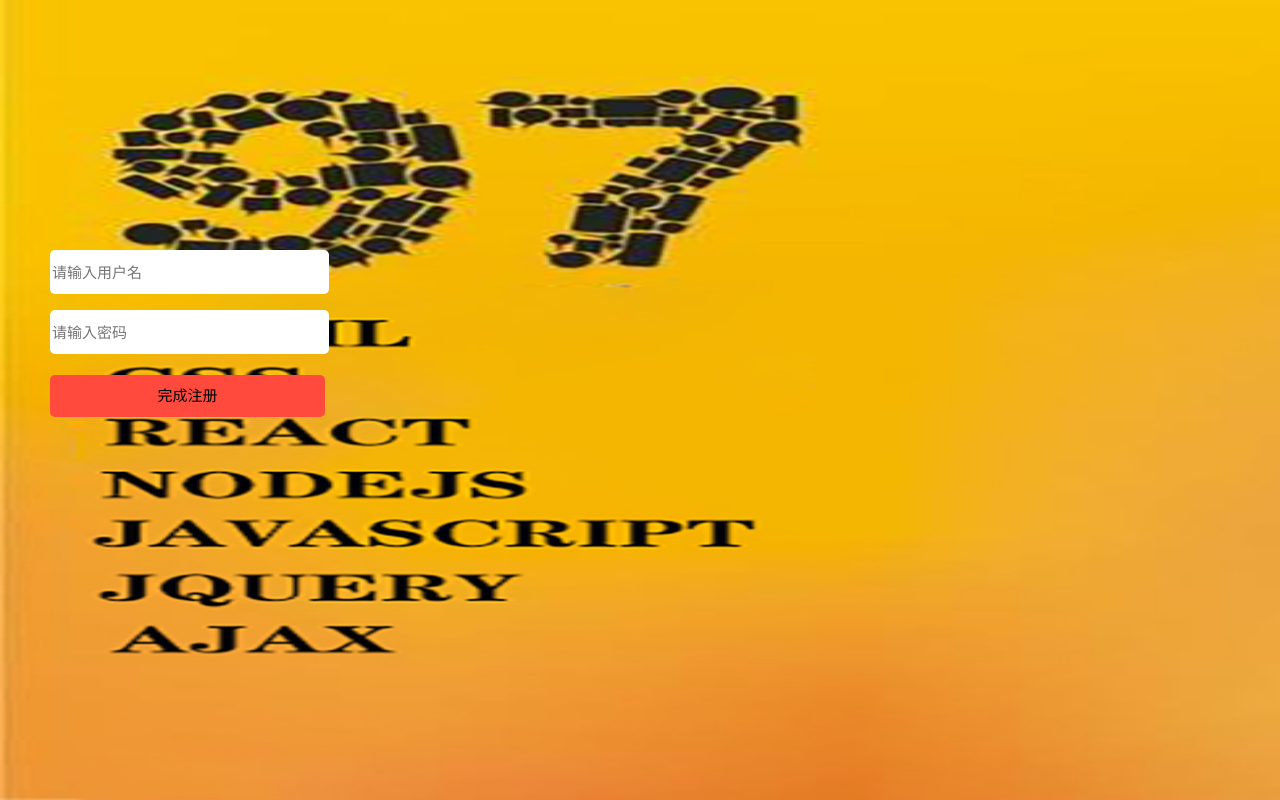
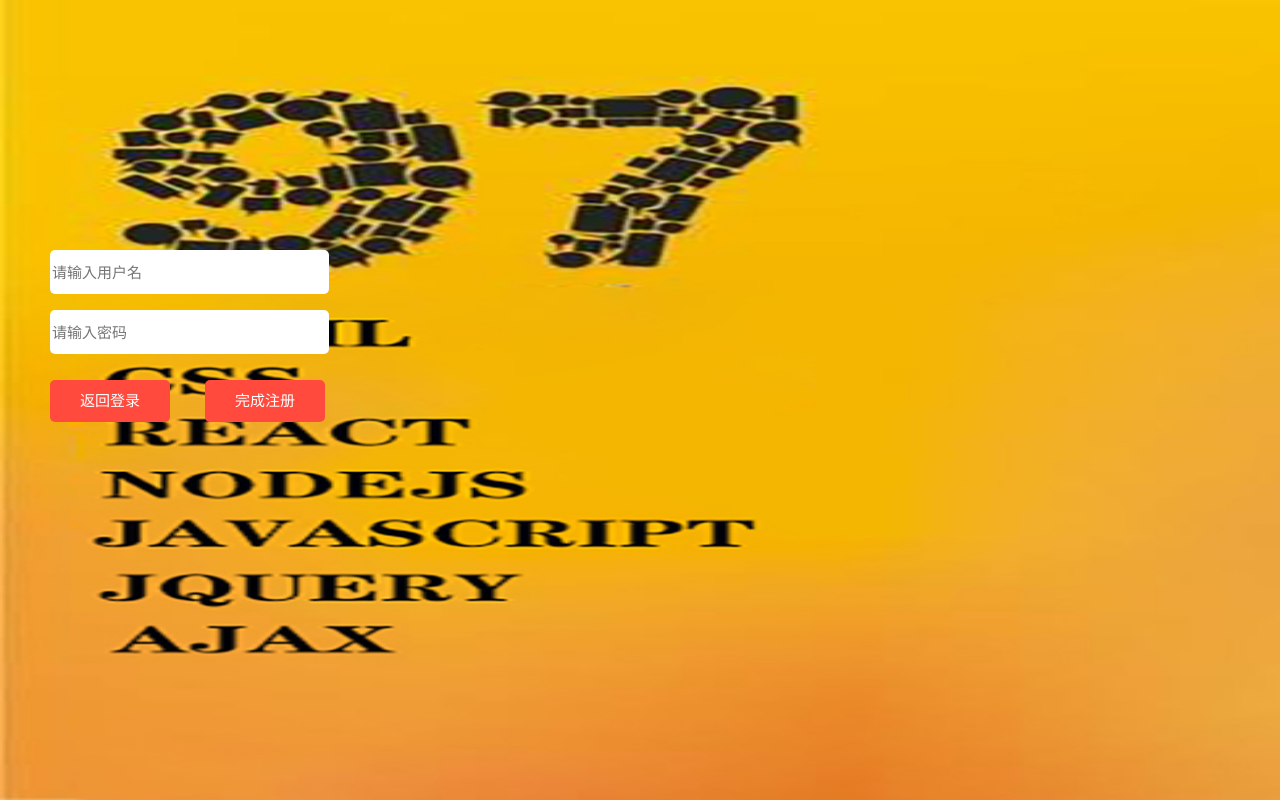
Before and after one commit to chailintongLYN/Software-group, a React (Create React App) app in the folder Project/myapp/: page /logon in a window 1280 px wide. Built offline with nearby package versions, Linux system fonts and the light colour scheme.

Commit message:
heshuang

```diff
--- a/Project/myapp/src/App.js
+++ b/Project/myapp/src/App.js
@@ -40,8 +40,8 @@ const App=()=>{
 	return(
 		<Router>
 			<Switch>
-				<Route exact path='/' component={Home}/>
-				<Route path='/login' component={Login}/>
+				<Route exact path='/' component={Login}/>
+				<Route path='/home' component={Home}/>
 				<Route path='/search' component={Search}/>
 				<Route path='/logon' component={Logon}/>
 			</Switch>
--- a/Project/myapp/src/shixinxiangmu/Login.js
+++ b/Project/myapp/src/shixinxiangmu/Login.js
@@ -101,7 +101,7 @@ class Login extends Component {
                         </div>
                         <span class='tishi'>若您没有账号，请先注册</span>
                         <input type="submit" value="登录" class="denglu" />
-                        <input type='botton' value="注册" class="zhuci" onClick={()=>this.props.history.push('/logon')}/>
+                        <input type='botton' value="注册" class="zhuce" onClick={()=>this.props.history.push('/logon')}/>
                     </form>
                 </div>
             </body>
--- a/Project/myapp/src/shixinxiangmu/Logon.js
+++ b/Project/myapp/src/shixinxiangmu/Logon.js
@@ -1,4 +1,6 @@
 import React, { Component } from "react";
+
+import './login.css'
 let newinfo={
     username:"",
     passwd:""
@@ -98,7 +100,8 @@ class Logon extends Component{
                                     class="password"
                                 />
                         </div>
-                        <input type="submit" value="完成注册" class="complete"/>
+                        <input type="submit" value="完成注册" class="zhuce"/>
+                        <input type="button" value="返回登录" class="denglu" onClick={()=>this.props.history.push('/')}/>
                     </form>
                 </div>
             </body>
--- a/Project/myapp/src/shixinxiangmu/login.css
+++ b/Project/myapp/src/shixinxiangmu/login.css
@@ -45,7 +45,7 @@ input{
     background-color:#FF4A3D;
     color:#fff;
 }
-.zhuci{
+.zhuce{
     position: absolute;
     top: 130px;left: 155px;
     width: 120px;
```
